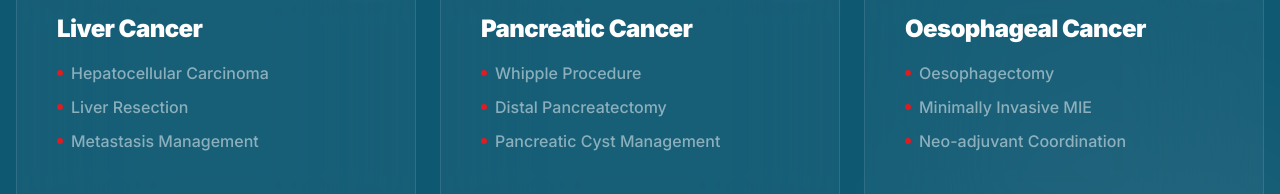
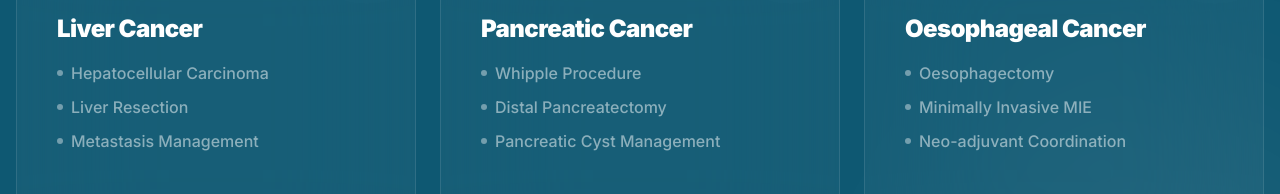
Before and after one commit to yakash4658r/Aravind_mano, a React (Vite) app: page /#/ in a window 1280 px wide. Shown: the part 3664-3858 px from the top of the page. Built offline with nearby package versions, Linux system fonts and the light colour scheme.

Commit message:
UI: Removed Oncology Focus badge, converted grid to slider, and removed red accent lines

```diff
--- a/src/pages/Home.tsx
+++ b/src/pages/Home.tsx
@@ -153,7 +153,7 @@ const CancersSection: React.FC = () => (
             aria-label={cancer.title}
           >
             <div className="h-full bg-white/[0.04] backdrop-blur-3xl border border-white/10 rounded-[3.5rem] p-10 hover:bg-white/[0.1] hover:border-white/40 transition-all duration-500 hover:shadow-[0_40px_100px_-30px_rgba(0,0,0,0.5)] flex flex-col">
-              <div className="absolute top-0 right-0 w-24 h-24 bg-white/5 rounded-full blur-2xl group-hover:bg-[#de1c21]/20 transition-colors" />
+              <div className="absolute top-0 right-0 w-24 h-24 bg-white/5 rounded-full blur-2xl group-hover:bg-white/20 transition-colors" />
 
               <div className="relative z-10 flex flex-col h-full">
                 <div className="text-6xl mb-10 transform origin-left">
@@ -166,7 +166,7 @@ const CancersSection: React.FC = () => (
                 <ul className="text-white/50 text-base leading-relaxed mb-10 group-hover:text-white/80 transition-colors font-medium space-y-2 flex-1">
                   {cancer.points.map((pt, j) => (
                     <li key={j} className="flex items-center gap-2">
-                      <span className="w-1.5 h-1.5 rounded-full bg-[#de1c21] shrink-0" />
+                      <span className="w-1.5 h-1.5 rounded-full bg-white/40 shrink-0" />
                       {pt}
                     </li>
                   ))}
@@ -174,7 +174,7 @@ const CancersSection: React.FC = () => (
 
                 <div className="mt-auto inline-flex items-center justify-between pt-8 transition-colors">
                   <div className="text-[10px] font-black text-white/40 group-hover:text-white uppercase tracking-[0.4em] transition-all">
-                    Read More
+                    READ MORE
                   </div>
                   <ArrowRight className="w-5 h-5 text-white/20 group-hover:text-white transition-colors" />
                 </div>
```
